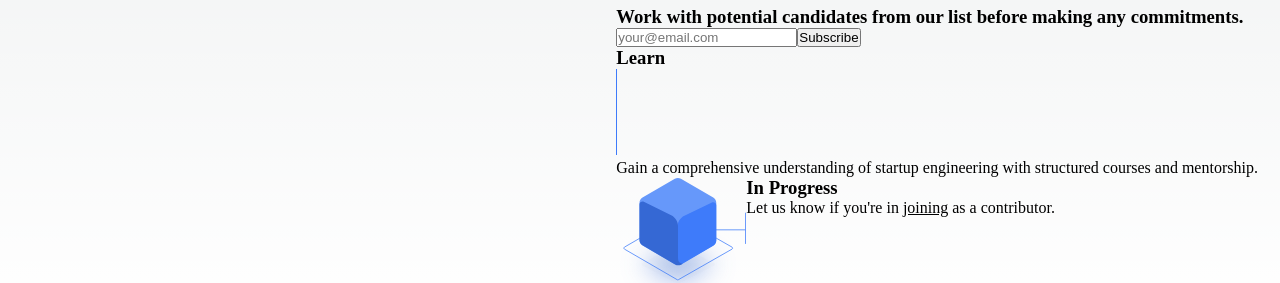
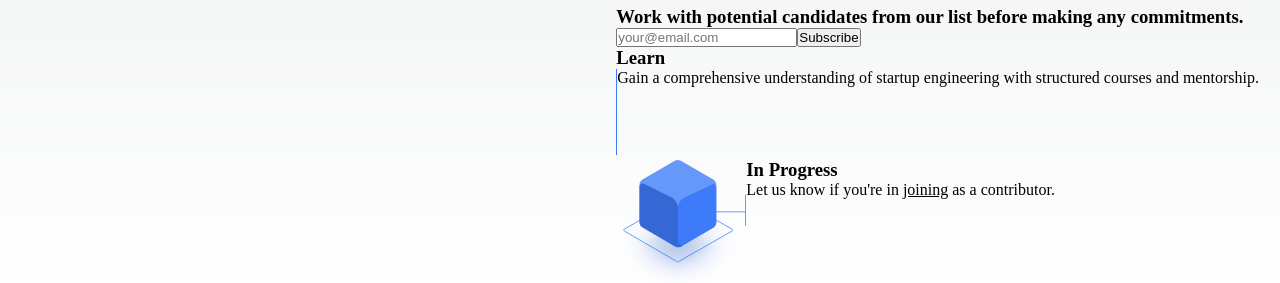
Before and after one commit to TRahulSam1997/lucent-frontend, a Next.js app: page / in a window 1280 px wide. Shown: the part 935-1218 px from the top of the page. Built offline with nearby package versions, Linux system fonts and the light colour scheme.

Commit message:
Alinging elements with flex in learn section

```diff
--- a/components/sections/learnSection.tsx
+++ b/components/sections/learnSection.tsx
@@ -7,7 +7,7 @@ export const LearnSection = () => {
     <div>
         <div>
             <h3>Learn</h3>
-            <div>
+            <div style={{ display: 'flex' }}>
                 <VerticleLine />
                 <p>Gain a comprehensive understanding of startup engineering with structured courses and mentorship.</p>
             </div>
```
